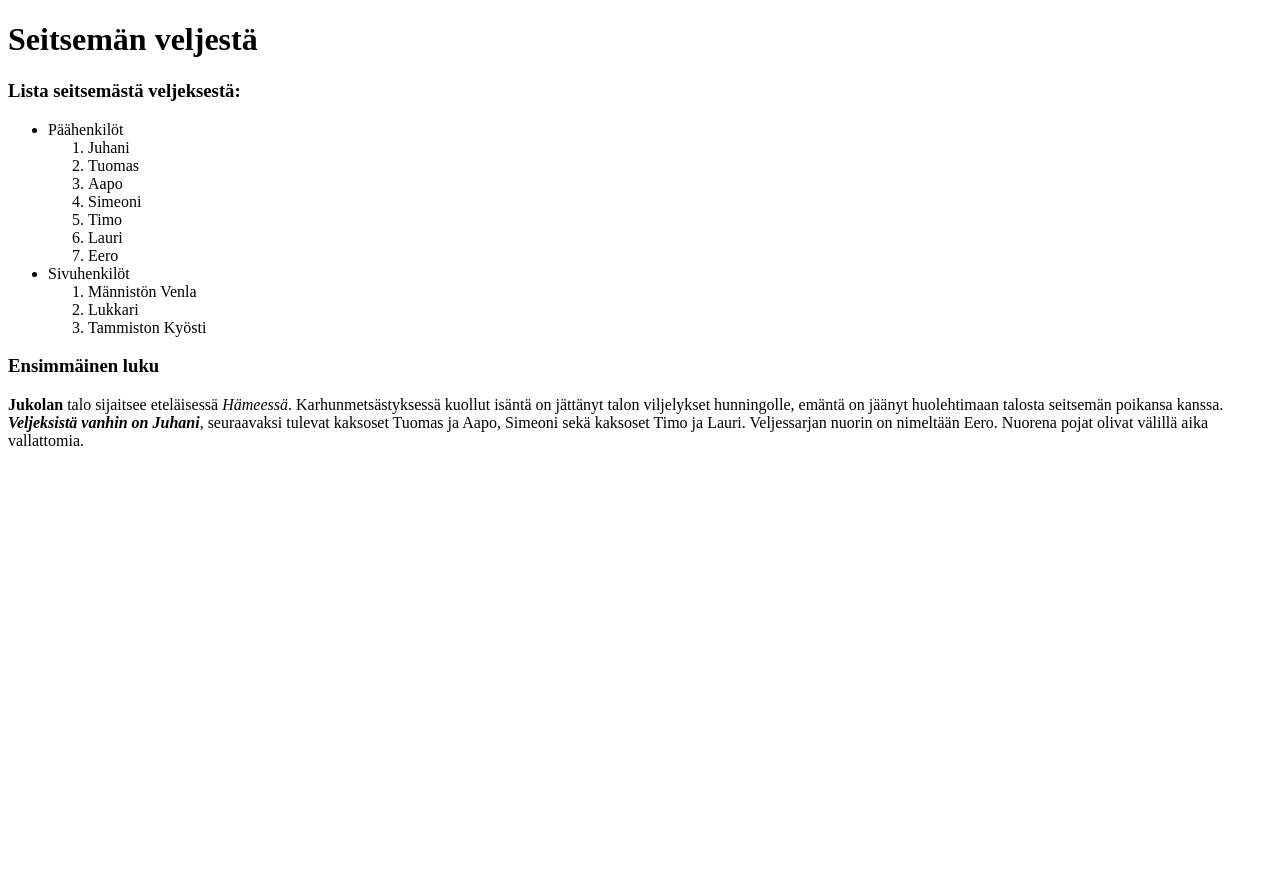
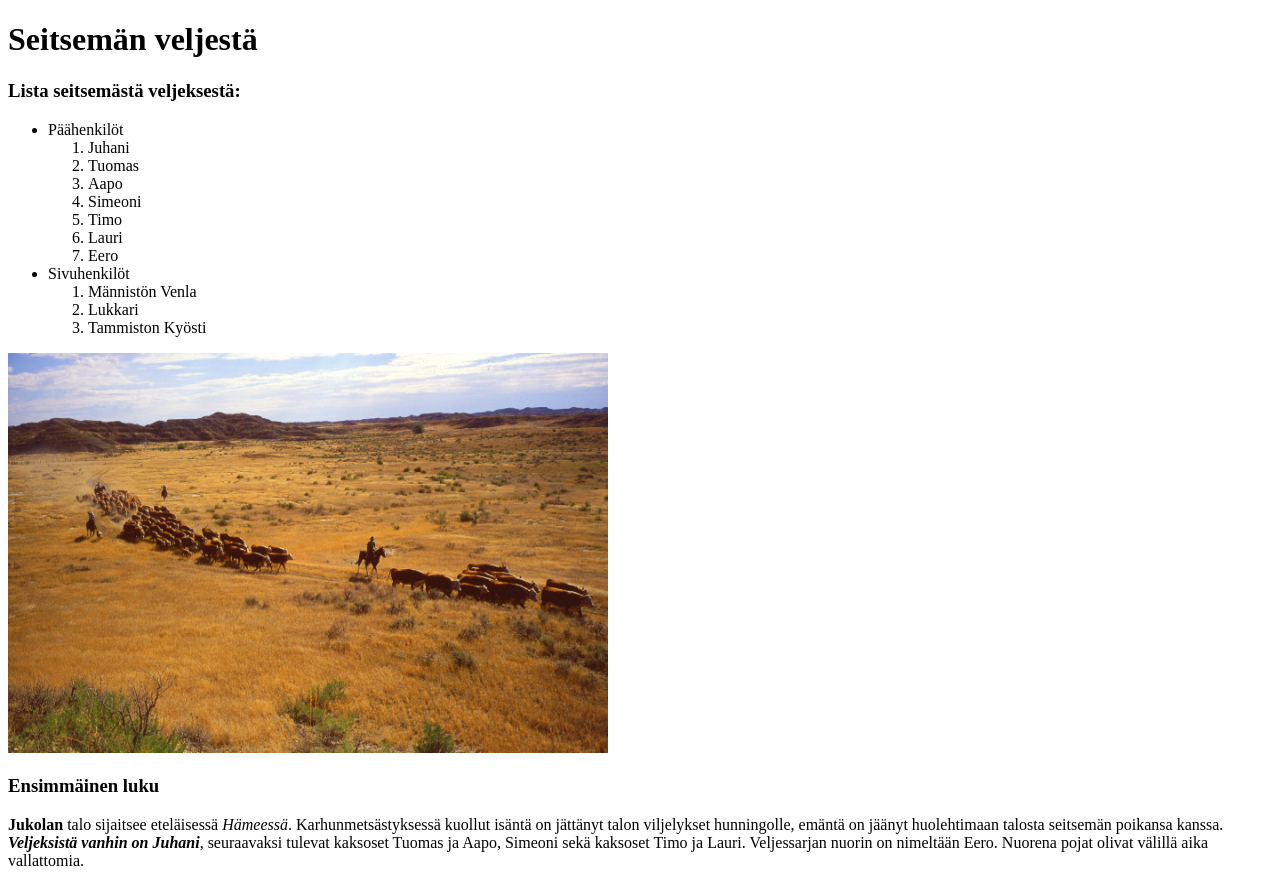
Before and after one commit to agnetatrux/Lapio_website, a plain HTML site: page index.html in a window 1280 px wide. Before the commit the page ends 800 px from the top, so only its background shows below. Drawn offline with Linux system fonts and the light colour scheme.

Commit message:
Osa 3. Viides tehtävä

```diff
--- a/index.html
+++ b/index.html
@@ -9,6 +9,8 @@
 <body>
   <!--Tee tehtävät tänne-->
 <h1>Seitsemän veljestä</h1>
+
+
 <h3>Lista seitsemästä veljeksestä:</h3>
 
 <ul>
@@ -30,7 +32,7 @@
   </ol>
 </ul>
 </body>
-
+<img src="https://github.com/agnetatrux/Lapio_website/blob/master/assets/cattle.jpg?raw=true" alt="horsemen herding cattle in the sunset" height="400" width="600"/>
 <h3>Ensimmäinen luku</h3>
 <p><strong>Jukolan</strong> talo sijaitsee eteläisessä <em>Hämeessä</em>. Karhunmetsästyksessä kuollut isäntä on jättänyt talon viljelykset hunningolle, emäntä on jäänyt huolehtimaan talosta seitsemän poikansa kanssa. <em><strong>Veljeksistä vanhin on Juhani</strong></em>, seuraavaksi tulevat kaksoset Tuomas ja Aapo, Simeoni sekä kaksoset Timo ja Lauri. Veljessarjan nuorin on nimeltään Eero. Nuorena pojat olivat välillä aika vallattomia.</p>
 </html>
```
